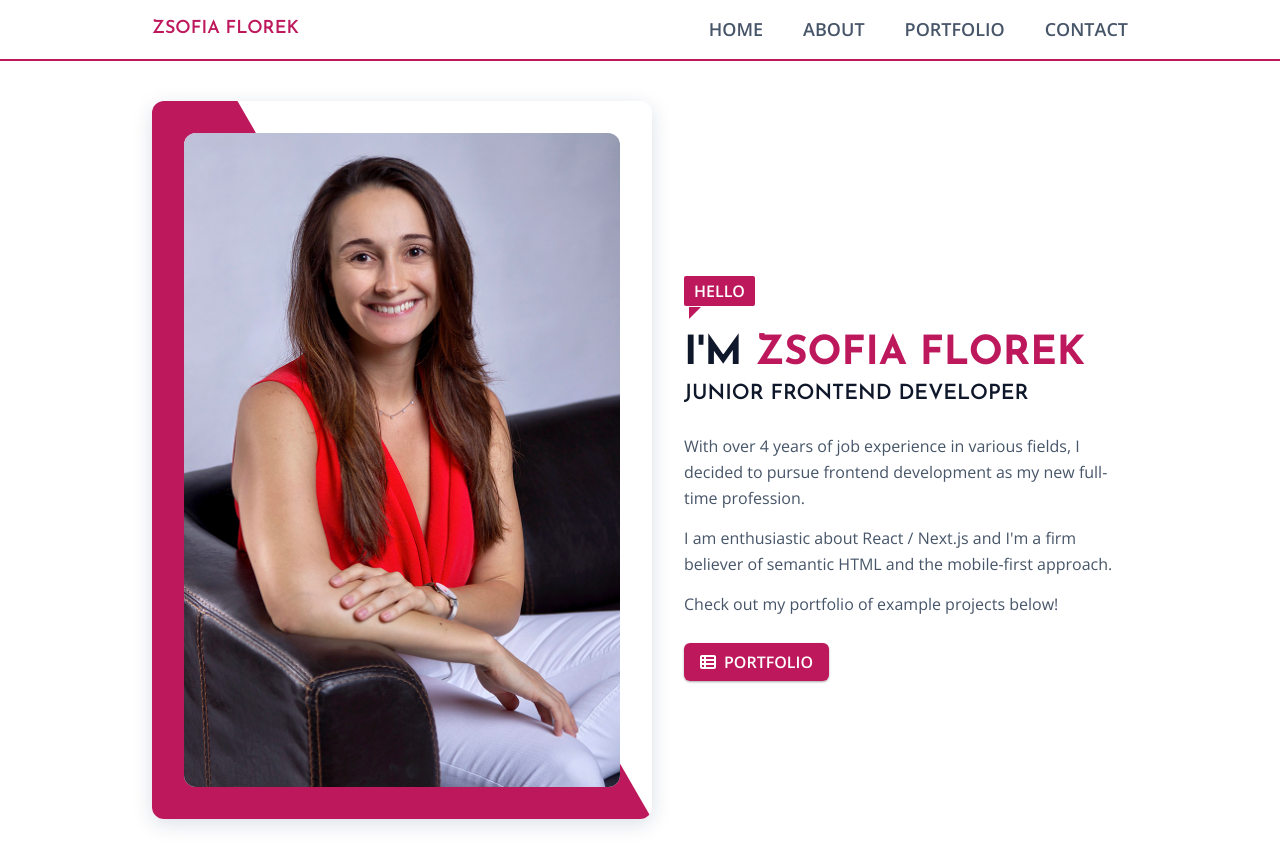
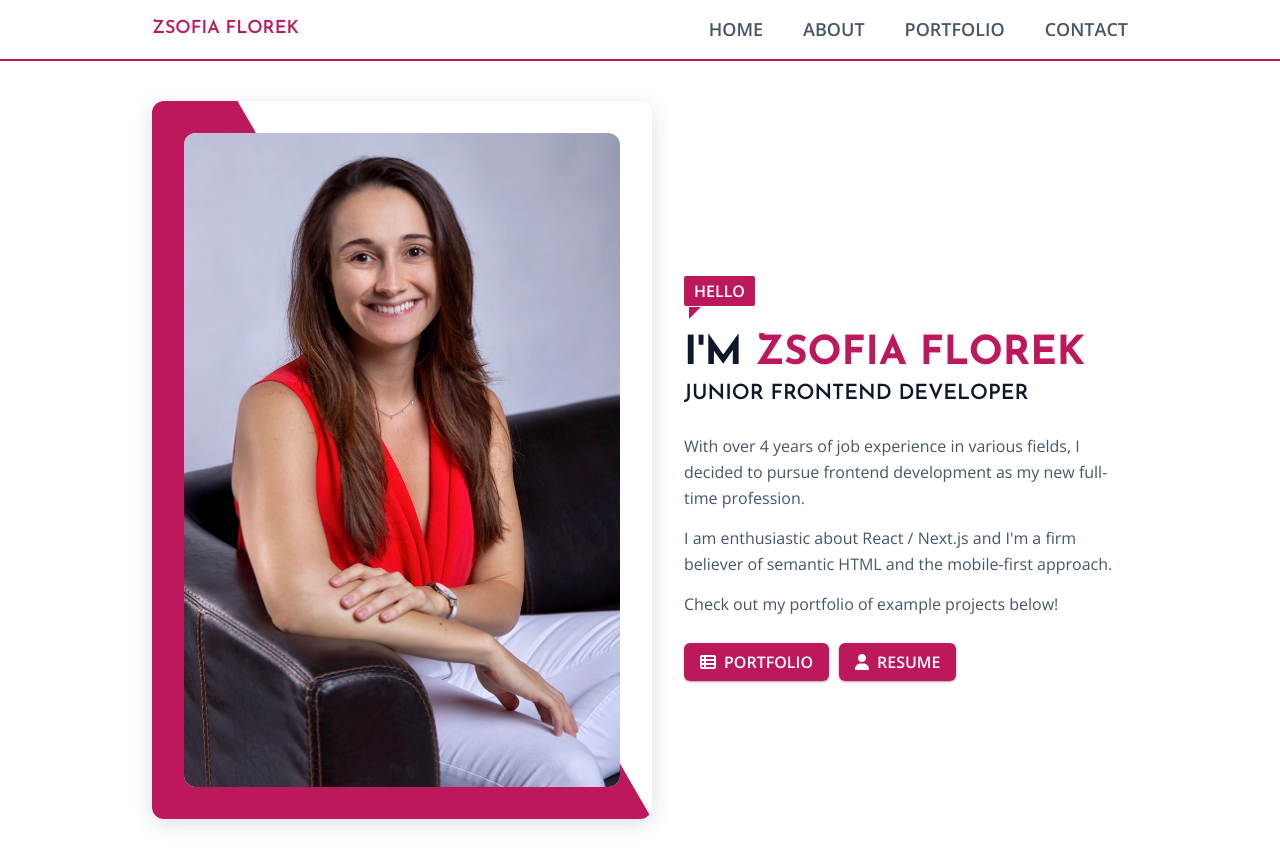
Before and after one commit to zsofiaflorek/portfolio, a Next.js app: page / in a window 1280 px wide. Shown: the top 866 px of the page. Built offline with nearby package versions, Linux system fonts and the light colour scheme.

Commit message:
Add Resume button

```diff
--- a/components/button.js
+++ b/components/button.js
@@ -16,14 +16,15 @@ export function Button({ children, heavy, icon }) {
 }
 
 export const AnchorButton = React.forwardRef(function AnchorButton(
-  { children, heavy, icon, ...rest },
+  { children, heavy, icon, className, ...rest },
   ref
 ) {
   return (
     <a
       className={classNames(
         "uppercase text-on-primary bg-primary px-4 py-2 rounded-md shadow-sm",
-        { "font-semibold": heavy }
+        { "font-semibold": heavy },
+        className
       )}
       {...rest}
       ref={ref}
--- a/pages/index.js
+++ b/pages/index.js
@@ -38,11 +38,18 @@ export default function Home() {
               </p>
             ))}
           </div>
-          <Link href="/portfolio" passHref>
-            <AnchorButton heavy icon="fas fa-th-list">
-              Portfolio
-            </AnchorButton>
-          </Link>
+          <div>
+            <Link href="/portfolio" passHref>
+              <AnchorButton heavy icon="fas fa-th-list">
+                Portfolio
+              </AnchorButton>
+            </Link>
+            <Link href="/about" passHref>
+              <AnchorButton heavy icon="fas fa-user" className="ml-2.5">
+                Resume
+              </AnchorButton>
+            </Link>
+          </div>
         </div>
       </Layout>
     </>
```
